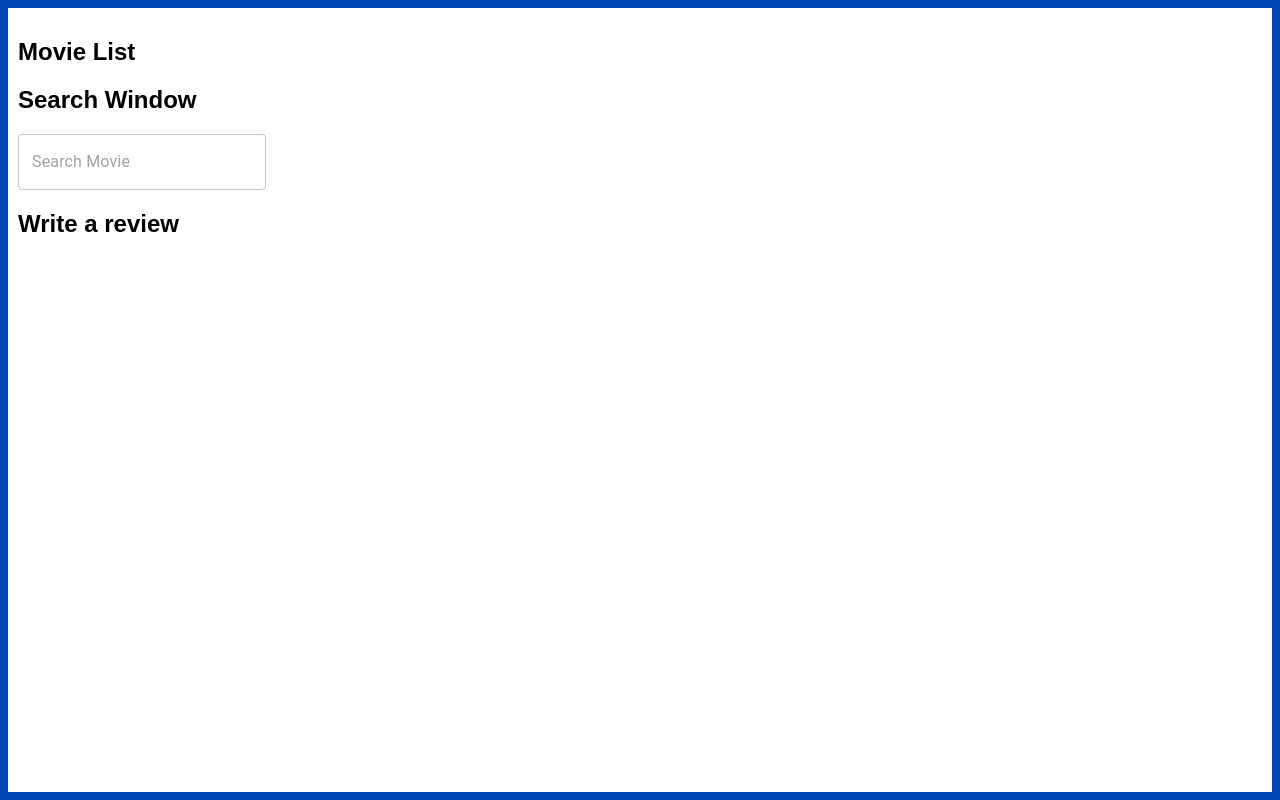
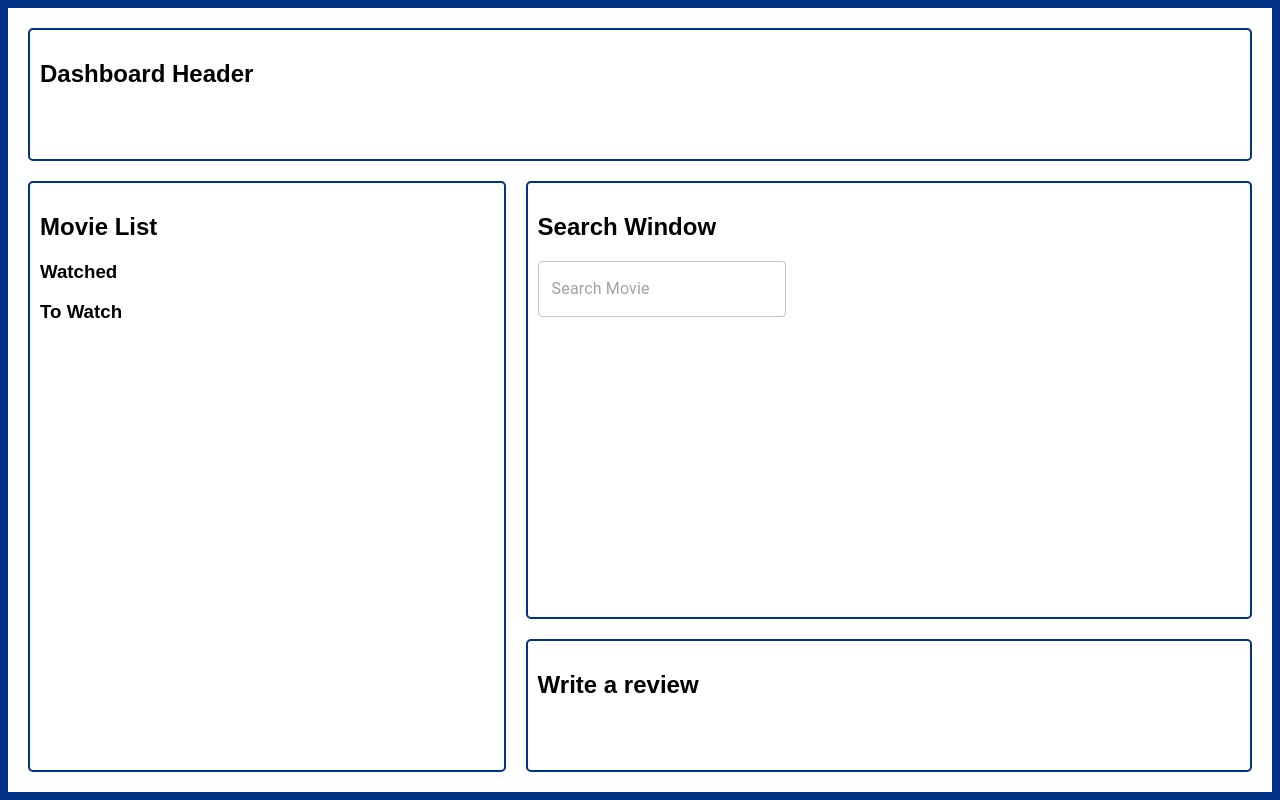
Before and after one commit to GoodWatch/GoodWatch, a React app: page /dashboard in a window 1280 px wide. Built offline with nearby package versions, Linux system fonts and the light colour scheme.

Commit message:
base styling for dashboard page

```diff
--- a/client/App.jsx
+++ b/client/App.jsx
@@ -10,7 +10,7 @@ import { Outlet, Link } from 'react-router-dom';
 const light = {
   palette: {
     primary: {
-      main: '#1061E4',
+      main: '#0046B6',
     },
     secondary: {
       main: '#fff',
--- a/client/components/Dashboard.jsx
+++ b/client/components/Dashboard.jsx
@@ -6,6 +6,9 @@ import ReviewModal from './ReviewModal';
 const Dashboard = () => {
   return (
     <div className='dashboard'>
+      <div className='dashboard-header'>
+        <h2>Dashboard Header</h2>
+      </div>
       <MovieList />
       <SearchWindow />
       <ReviewModal />
--- a/client/components/LoginPage.jsx
+++ b/client/components/LoginPage.jsx
@@ -109,9 +109,8 @@ const LoginPage = () => {
                   setPassword('');
                 }}
                 variant='contained'
-                size='small'
-                color='secondary'
-                className='login-buttons'
+                size='medium'
+                color='primary'
                 style={{ margin: '10px' }}
               >
                 Log in
@@ -124,9 +123,8 @@ const LoginPage = () => {
                   setPassword('');
                 }}
                 variant='contained'
-                size='small'
-                color='secondary'
-                className='login-buttons'
+                size='medium'
+                color='primary'
                 style={{ margin: '10px' }}
               >
                 Sign Up
--- a/client/components/MovieList.jsx
+++ b/client/components/MovieList.jsx
@@ -4,6 +4,8 @@ const MovieList = () => {
   return (
     <div className='movie-list'>
       <h2>Movie List</h2>
+      <h3>Watched</h3>
+      <h3>To Watch</h3>
     </div>
   );
 };
--- a/client/stylesheets/styles.css
+++ b/client/stylesheets/styles.css
@@ -4,7 +4,7 @@
 
 html, body {
   min-height: 100%;
-  background: #0046B6;
+  background: #003385;
   color: black;
   font-family: Arial, Helvetica, sans-serif
 }
@@ -31,7 +31,42 @@ html, body {
 }
 
 .dashboard {
+  display: grid;
+  grid-template-columns: repeat(5, 1fr);
+  grid-template-rows: repeat(5, 1fr);
+  grid-column-gap: 0px;
+  grid-row-gap: 0px;
   background-color: #fff;
   min-height: 98vh;
   padding: 10px;
-}
+  }
+
+  .movie-list {
+    grid-area: 2 / 1 / 6 / 3;
+    border: 2px solid #003385;
+    border-radius: 5px;
+    margin: 10px;
+    padding: 10px;
+  }
+  .search-window {
+    grid-area: 2 / 3 / 5 / 6;
+    border: 2px solid #003385;
+    border-radius: 5px;
+    margin: 10px;
+    padding: 10px;
+  }
+  .review-modal {
+    grid-area: 5 / 3 / 6 / 6;
+    border: 2px solid #003385;
+    border-radius: 5px;
+    margin: 10px;
+    padding: 10px;
+  }
+
+  .dashboard-header {
+    grid-area: 1 / 1 / 2 / 6;
+    border: 2px solid #003385;
+    border-radius: 5px;
+    margin: 10px;
+    padding: 10px;
+  }
```
